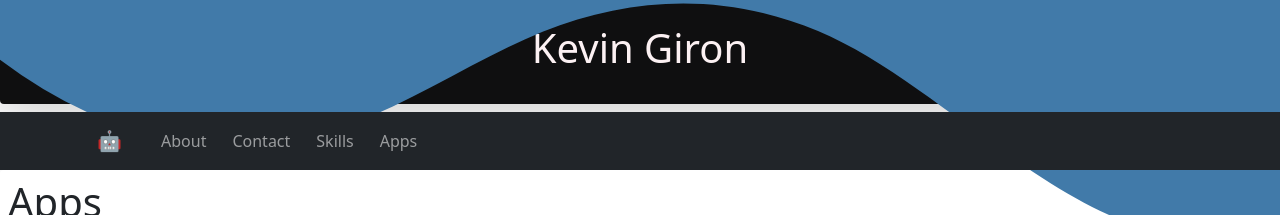
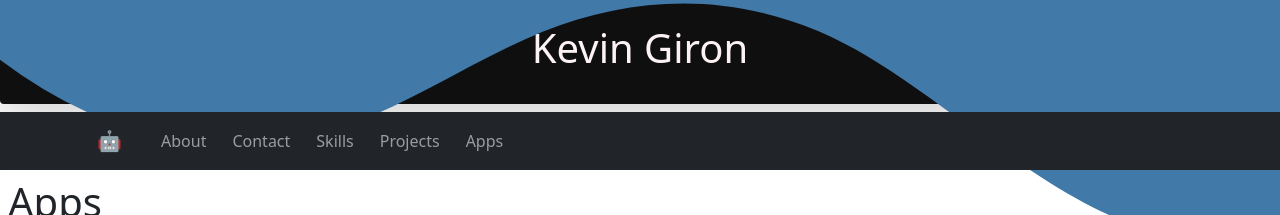
Before and after one commit to SIN88/react-portfolio, a React (Create React App) app: page /Apps in a window 1280 px wide. Shown: the top 215 px of the page. Built offline with nearby package versions, Linux system fonts and the light colour scheme.

Commit message:
fixed some stuff

```diff
--- a/src/App.js
+++ b/src/App.js
@@ -26,10 +26,10 @@ import {
 
         <Navbar>
           <ul>
-            <li>
+            {/* <li>
               <Link to="/Home">🤖</Link>
             </li>
-
+           */}
             <li>
               <Link to="/About">About</Link>
             </li>
--- a/src/components/Navbar/index.js
+++ b/src/components/Navbar/index.js
@@ -17,6 +17,7 @@ const MyNav  =() => {
       <Nav.Link href="/About">About</Nav.Link>
       <Nav.Link href="/Contact">Contact</Nav.Link>
       <Nav.Link href="/Skills">Skills</Nav.Link>
+      <Nav.Link href="/Projects">Projects</Nav.Link>
       <Nav.Link href="/Apps">Apps</Nav.Link>
 
         {/* <NavDropdown.Item href="/Projects">Projects</NavDropdown.Item> */}
```
